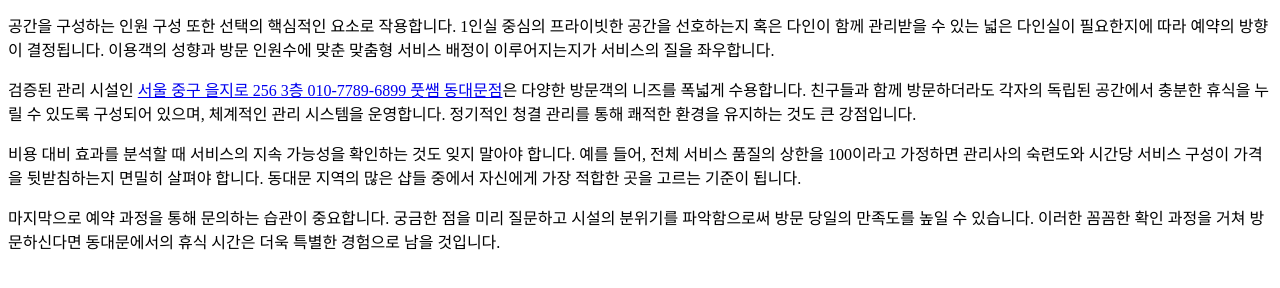
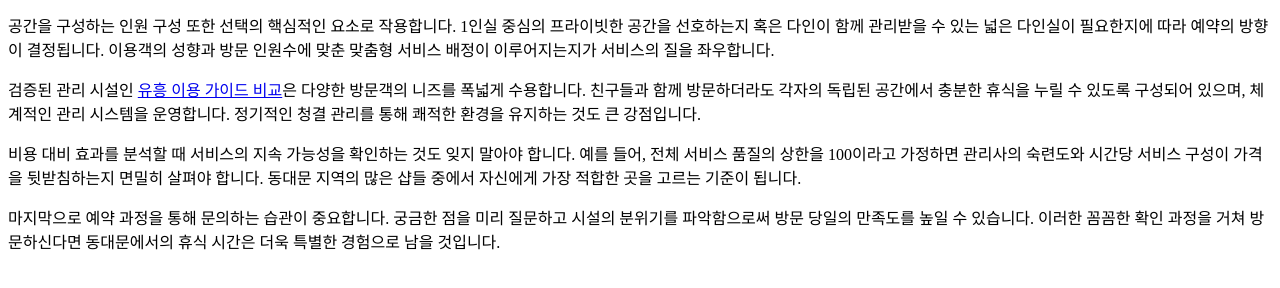
Before and after one commit to sarakinhceo-gif/bp-t3b04-gh-club-look-1, a plain HTML site: page posts/gemini-coverage-20260719-0259.html in a window 1280 px wide. Shown: the part 140-428 px from the top of the page. Drawn offline with Linux system fonts and the light colour scheme.

Commit message:
deploy: garbage-free snapshot 2026-07-27T00:35:43.364Z

```diff
--- a/posts/gemini-coverage-20260719-0259.html
+++ b/posts/gemini-coverage-20260719-0259.html
@@ -12,7 +12,7 @@
     <h1>쾌적한 동대문 마사지 환경 조성을 위한 필수 확인 사항</h1>
     <p>활기찬 분위기 속에서 휴식을 찾고자 할 때 공항 클럽 룩북 같은 세련된 스타일을 선호하는 분들이 많아지고 있습니다. 일상적인 마사지 역시 단순히 몸을 푸는 것을 넘어, 현대적인 시설과 깔끔한 환경을 갖춘 곳을 찾는 것이 중요합니다. 동대문 인근에서 수준 높은 서비스를 제공하는 곳들은 이러한 현대인의 니즈를 정확히 파악하고 있습니다.</p>
     <p>공간을 구성하는 인원 구성 또한 선택의 핵심적인 요소로 작용합니다. 1인실 중심의 프라이빗한 공간을 선호하는지 혹은 다인이 함께 관리받을 수 있는 넓은 다인실이 필요한지에 따라 예약의 방향이 결정됩니다. 이용객의 성향과 방문 인원수에 맞춘 맞춤형 서비스 배정이 이루어지는지가 서비스의 질을 좌우합니다.</p>
-    <p>검증된 관리 시설인 <a class="anchor-link" href="https://euljiro-body-care.mapo-room-guide.xyz/" data-bpaas-link-target="t1-campaign-mqw1w2qy-5klg">서울 중구 을지로 256 3층 010-7789-6899 풋쌤 동대문점</a>은 다양한 방문객의 니즈를 폭넓게 수용합니다. 친구들과 함께 방문하더라도 각자의 독립된 공간에서 충분한 휴식을 누릴 수 있도록 구성되어 있으며, 체계적인 관리 시스템을 운영합니다. 정기적인 청결 관리를 통해 쾌적한 환경을 유지하는 것도 큰 강점입니다.</p>
+    <p>검증된 관리 시설인 <a class="anchor-link" href="https://journal.best-hapjeong-pub.xyz/posts/myth-003-19v0em.html" data-bpaas-link-target="t1-campaign-mqw1w2qy-5klg">유흥 이용 가이드 비교</a>은 다양한 방문객의 니즈를 폭넓게 수용합니다. 친구들과 함께 방문하더라도 각자의 독립된 공간에서 충분한 휴식을 누릴 수 있도록 구성되어 있으며, 체계적인 관리 시스템을 운영합니다. 정기적인 청결 관리를 통해 쾌적한 환경을 유지하는 것도 큰 강점입니다.</p>
     <p>비용 대비 효과를 분석할 때 서비스의 지속 가능성을 확인하는 것도 잊지 말아야 합니다. 예를 들어, 전체 서비스 품질의 상한을 100이라고 가정하면 관리사의 숙련도와 시간당 서비스 구성이 가격을 뒷받침하는지 면밀히 살펴야 합니다. 동대문 지역의 많은 샵들 중에서 자신에게 가장 적합한 곳을 고르는 기준이 됩니다.</p>
     <p>마지막으로 예약 과정을 통해 문의하는 습관이 중요합니다. 궁금한 점을 미리 질문하고 시설의 분위기를 파악함으로써 방문 당일의 만족도를 높일 수 있습니다. 이러한 꼼꼼한 확인 과정을 거쳐 방문하신다면 동대문에서의 휴식 시간은 더욱 특별한 경험으로 남을 것입니다.</p>
 </body>
```
